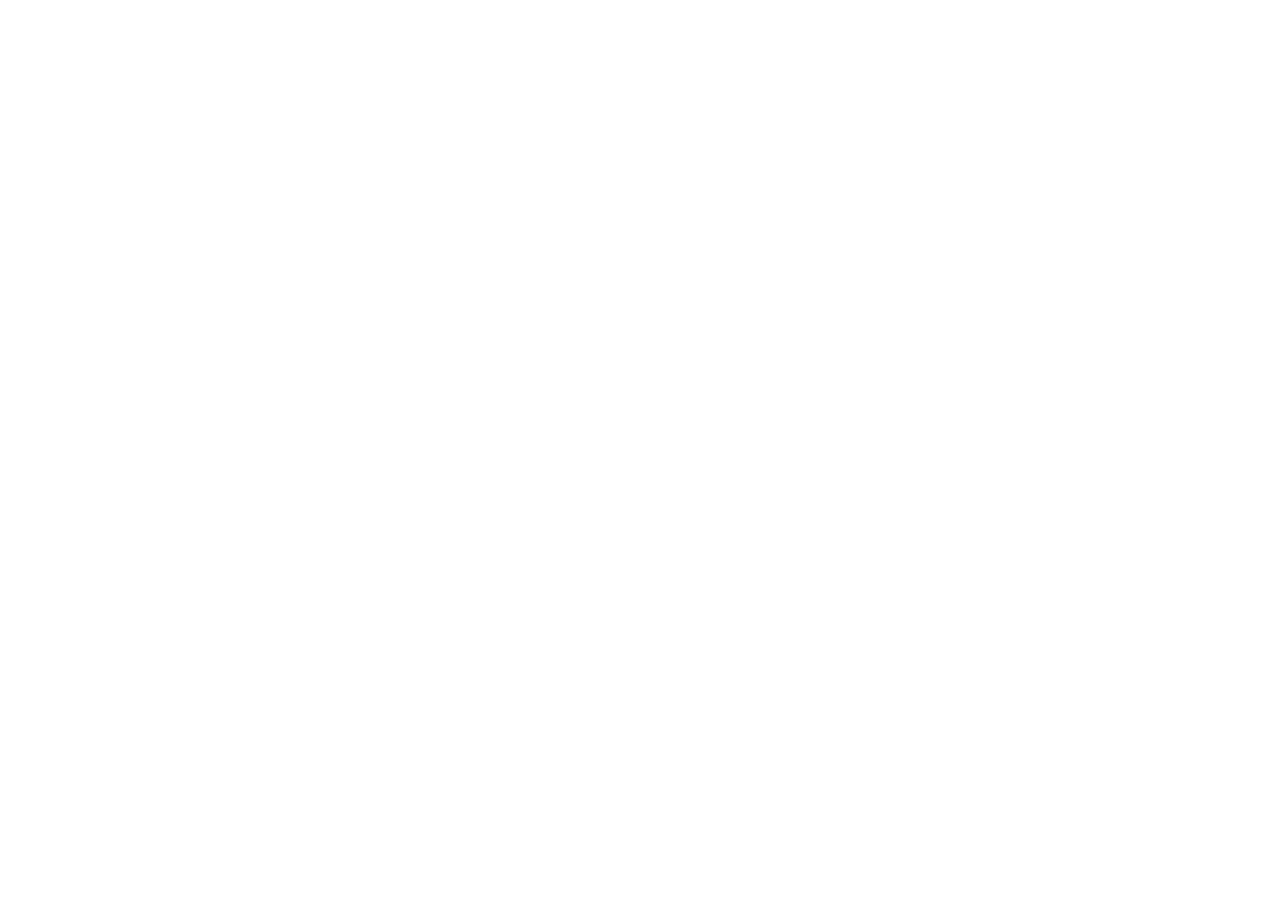
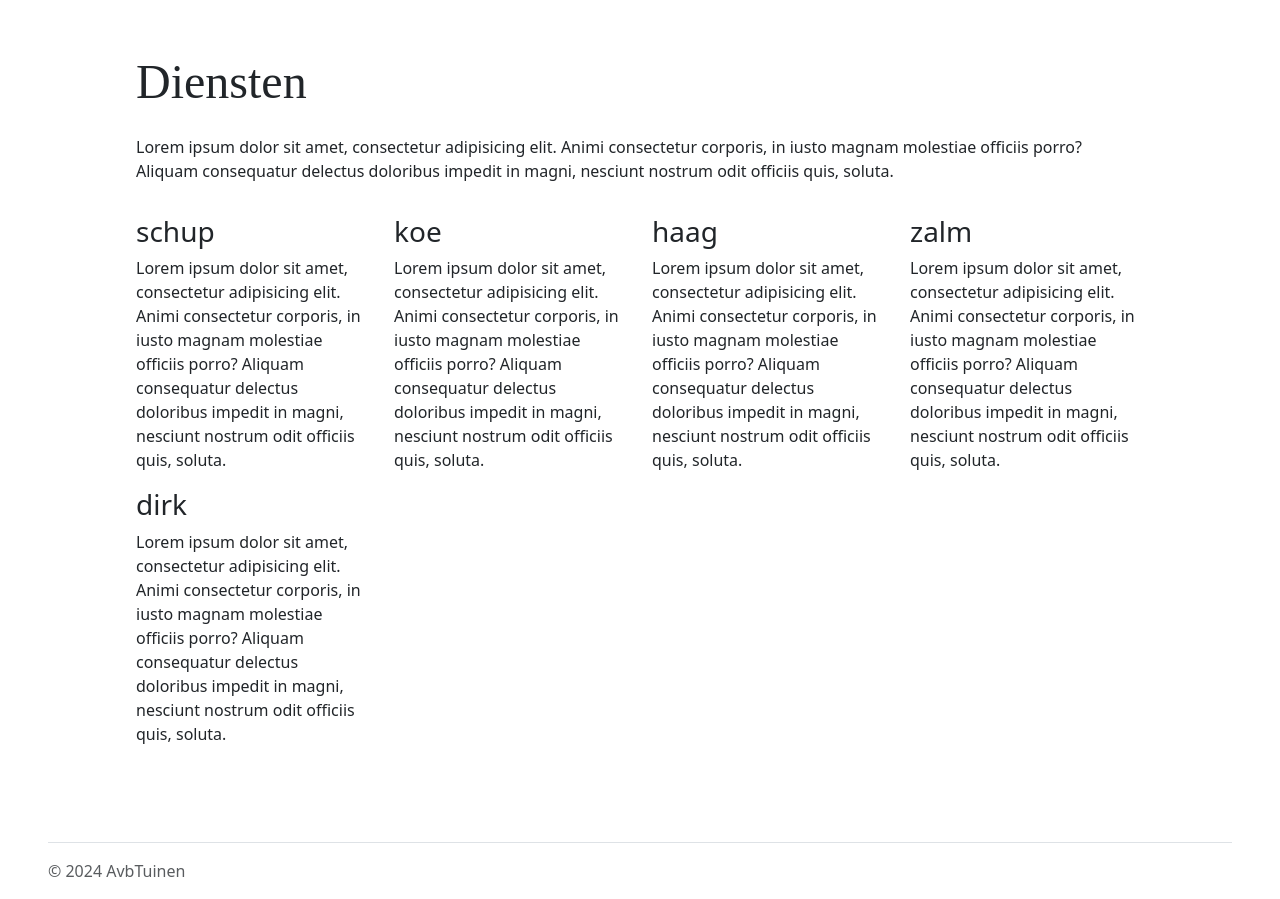
Before and after one commit to ToonSpanenburg/AvbTuinen, a Vue app: page / in a window 1280 px wide. Shown: the part 1780-2679 px from the top of the page. Before the commit the page ends 1696 px from the top, so only its background shows below. Built offline with nearby package versions, Linux system fonts and the light colour scheme.

Commit message:
some more changes

```diff
--- a/src/App.vue
+++ b/src/App.vue
@@ -3,12 +3,14 @@
  import Footer from "@/components/shared/Footer.vue";
  import WelcomeComponent from "@/components/WelcomeComponent.vue";
  import IntroductionComponent from "@/components/IntroductionComponent.vue";
+ import DienstenComponent from "@/components/DienstenComponent.vue";
 </script>
 
 <template>
   <Header/>
   <WelcomeComponent/>
   <IntroductionComponent/>
+  <DienstenComponent/>
   <Footer/>
 </template>
 
--- a/src/assets/main.css
+++ b/src/assets/main.css
@@ -3,3 +3,9 @@
     padding: 0;
     margin:0;
 }
+.myText
+{
+    font-family: Baskerville Serif;
+    font-weight: lighter;
+    color: antiquewhite;
+}
--- /dev/null
+++ b/src/components/DienstenComponent.vue
@@ -0,0 +1,41 @@
+<script setup>
+import {ref} from "vue";
+import * as Diensten from "@/components/diensten/Diensten.js";
+import IndividueleDienstComponent from "@/components/diensten/IndividueleDienstComponent.vue";
+
+const alleDiensten = ref(Diensten.getAllDiensten());
+
+</script>
+
+<template>
+  <div class="m-5 p-5">
+    <div class="container DienstenPadding">
+      <h2>
+        Diensten
+      </h2>
+      <div class="mt-4">
+        <div class="row">
+          <p>
+            Lorem ipsum dolor sit amet, consectetur adipisicing elit. Animi consectetur corporis, in iusto magnam molestiae officiis porro? Aliquam consequatur delectus doloribus impedit in magni, nesciunt nostrum odit officiis quis, soluta.
+          </p>
+          <div v-for="dienst in alleDiensten" class="col-3 mt-3">
+            <IndividueleDienstComponent :Dienst="dienst"/>
+          </div>
+        </div>
+      </div>
+    </div>
+  </div>
+
+</template>
+
+<style scoped>
+.DienstenPadding {
+  padding-top: 30px;
+  padding-left: 40px;
+  padding-right: 40px;
+}
+h2{
+  font-family: Baskerville Serif;
+  font-size: 3em;
+}
+</style>
--- a/src/components/IntroductionComponent.vue
+++ b/src/components/IntroductionComponent.vue
@@ -10,7 +10,7 @@
         <h2 class="myText">
           Avb Tuinen
         </h2>
-        <div class="mt-3 w-50">
+        <div class="mt-3 w-50 mb-auto">
           <p class="myText">
             Lorem ipsum dolor sit amet, consectetur adipisicing elit. Aliquam aperiam consequatur, corporis illum ipsam necessitatibus quidem totam! Aut beatae, consequatur cupiditate eaque eius ipsam magnam minima numquam possimus quaerat qui.
           </p>
@@ -35,23 +35,19 @@
   background-size: cover;
   background-position: center;
   width: 100%;
-  height: 100%;
+  height: 95%;
   position: absolute;
   filter: blur(1px);
+  z-index: -1;
 }
 
 .content {
   position: relative;
   z-index: 1;
   color: antiquewhite;
-  padding: 20px;
+  padding: 40px;
 }
-.myText
-{
-  font-family: Baskerville Serif;
-  font-weight: lighter;
-  color: antiquewhite;
-}
+
 h2
 {
   font-size: 4em;
--- /dev/null
+++ b/src/components/diensten/Diensten.js
@@ -0,0 +1,37 @@
+let Diensten = [
+    {
+        type: "vue.js",
+        dienstNaam: "schup",
+        dienstText: "Lorem ipsum dolor sit amet, consectetur adipisicing elit. Animi consectetur corporis, in iusto magnam molestiae officiis porro? Aliquam consequatur delectus doloribus impedit in magni, nesciunt nostrum odit officiis quis, soluta.",
+        link: "Coming soon...",
+    },
+    {
+        type: "vue.js",
+        dienstNaam: "koe",
+        dienstText: "Lorem ipsum dolor sit amet, consectetur adipisicing elit. Animi consectetur corporis, in iusto magnam molestiae officiis porro? Aliquam consequatur delectus doloribus impedit in magni, nesciunt nostrum odit officiis quis, soluta.",
+        link: "Coming soon...",
+    },
+    {
+        type: "vue.js",
+        dienstNaam: "haag",
+        dienstText: "Lorem ipsum dolor sit amet, consectetur adipisicing elit. Animi consectetur corporis, in iusto magnam molestiae officiis porro? Aliquam consequatur delectus doloribus impedit in magni, nesciunt nostrum odit officiis quis, soluta.",
+        link: "Coming soon...",
+    },
+    {
+        type: "vue.js",
+        dienstNaam: "zalm",
+        dienstText: "Lorem ipsum dolor sit amet, consectetur adipisicing elit. Animi consectetur corporis, in iusto magnam molestiae officiis porro? Aliquam consequatur delectus doloribus impedit in magni, nesciunt nostrum odit officiis quis, soluta.",
+        link: "Coming soon...",
+    },
+    {
+        type: "vue.js",
+        dienstNaam: "dirk",
+        dienstText: "Lorem ipsum dolor sit amet, consectetur adipisicing elit. Animi consectetur corporis, in iusto magnam molestiae officiis porro? Aliquam consequatur delectus doloribus impedit in magni, nesciunt nostrum odit officiis quis, soluta.",
+        link: "Coming soon...",
+    },
+]
+
+export function getAllDiensten()
+{
+    return Diensten;
+}
--- /dev/null
+++ b/src/components/diensten/IndividueleDienstComponent.vue
@@ -0,0 +1,25 @@
+<script>
+export default {
+  props: ['Dienst']
+};
+
+</script>
+
+<script setup>
+
+</script>
+
+<template>
+  <div class="">
+    <h3>
+      {{Dienst.dienstNaam}}
+    </h3>
+    <div>
+      {{Dienst.dienstText}}
+    </div>
+  </div>
+</template>
+
+<style scoped>
+
+</style>
--- a/src/components/shared/Footer.vue
+++ b/src/components/shared/Footer.vue
@@ -1,11 +1,19 @@
 <script setup>
-
+var fullTime = new Date();
+const year = fullTime.getFullYear();
 </script>
 
 <template>
-
+  <div class="d-flex flex-wrap justify-content-between align-items-center py-3 mt-5 border-top mx-5">
+    <div class="col-md-4 d-flex align-items-center">
+      <span class="mb-3 mb-md-0 text-muted">© {{year}} AvbTuinen</span>
+    </div>
+  </div>
 </template>
 
 <style scoped>
-
+.border-top
+{
+  border-top: #d6c389;
+}
 </style>
```
